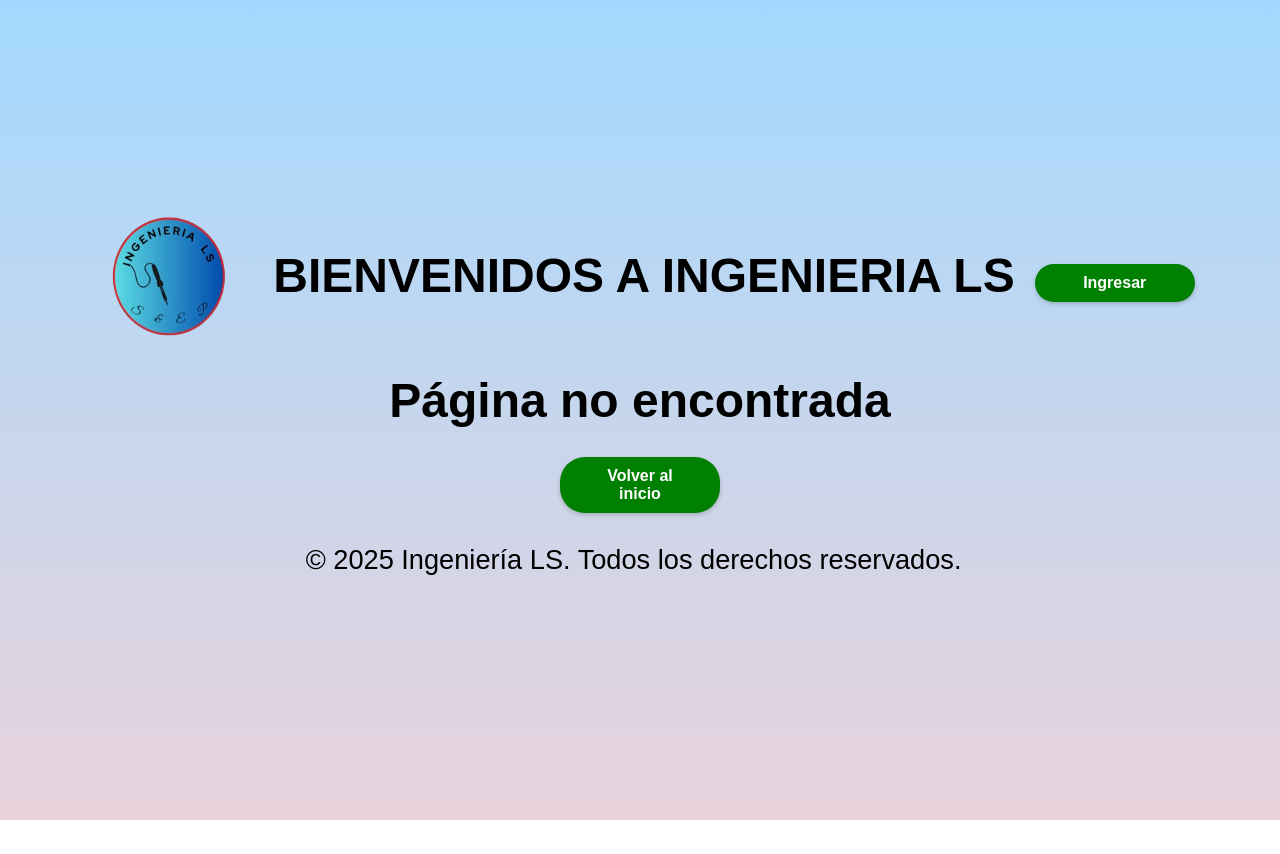
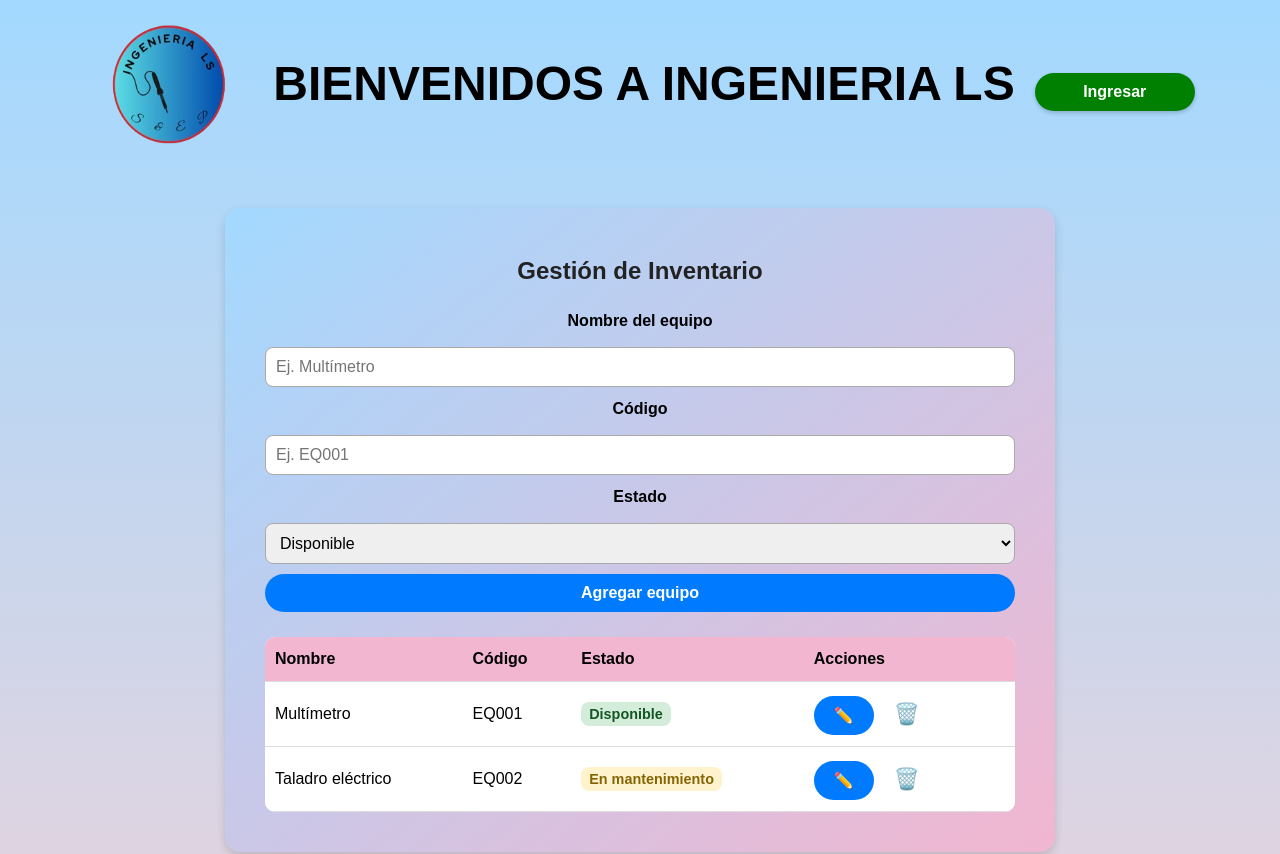
Before and after one commit to ypi4827-lab/IngenieriaLS, a React (Vite) app: page /inventario in a window 1280 px wide. Shown: the top 854 px of the page. Before the commit the page ends 820 px from the top, so only its background shows below. Built offline with nearby package versions, Linux system fonts and the light colour scheme.

Commit message:
agregar pagina de inventario

```diff
--- a/src/App.tsx
+++ b/src/App.tsx
@@ -15,6 +15,7 @@ import Boton from './componentes/comunes/Boton';
 import Reservas from './paginas/Reservas';
 import MisReservas from './paginas/MisReservas';
 import Confirmaciones from './paginas/Confirmaciones';
+import Inventario from './paginas/Inventario';
 
 const App: React.FC = () => {
   return (
@@ -32,6 +33,7 @@ const App: React.FC = () => {
         <Route path="/reservas" element={<Reservas />} />
         <Route path="/misreservas" element={<MisReservas />} />
         <Route path="/confirmacion" element={<Confirmaciones />} />
+        <Route path="/inventario" element={<Inventario />} />
         <Route
           path="*"
           element={
--- /dev/null
+++ b/src/componentes/inventario/FormularioEquipo.tsx
@@ -0,0 +1,62 @@
+import React, { useState } from "react";
+import "../../estilos/inventario.css";
+
+interface Equipo {
+  id?: number;
+  nombre: string;
+  codigo: string;
+  estado: "Disponible" | "En mantenimiento" | "Dañado";
+}
+
+interface Props {
+  onAgregar: (equipo: Equipo) => void;
+}
+
+const FormularioEquipo: React.FC<Props> = ({ onAgregar }) => {
+  const [nombre, setNombre] = useState("");
+  const [codigo, setCodigo] = useState("");
+  const [estado, setEstado] = useState<Equipo["estado"]>("Disponible");
+
+  const handleSubmit = (e: React.FormEvent) => {
+    e.preventDefault();
+    if (!nombre || !codigo) {
+      alert("Por favor, completa todos los campos.");
+      return;
+    }
+    onAgregar({ nombre, codigo, estado });
+    setNombre("");
+    setCodigo("");
+    setEstado("Disponible");
+  };
+
+  return (
+    <form className="formulario-equipo" onSubmit={handleSubmit}>
+      <label>Nombre del equipo</label>
+      <input
+        type="text"
+        value={nombre}
+        onChange={(e) => setNombre(e.target.value)}
+        placeholder="Ej. Multímetro"
+      />
+
+      <label>Código</label>
+      <input
+        type="text"
+        value={codigo}
+        onChange={(e) => setCodigo(e.target.value)}
+        placeholder="Ej. EQ001"
+      />
+
+      <label>Estado</label>
+      <select value={estado} onChange={(e) => setEstado(e.target.value as Equipo["estado"])}>
+        <option value="Disponible">Disponible</option>
+        <option value="En mantenimiento">En mantenimiento</option>
+        <option value="Dañado">Dañado</option>
+      </select>
+
+      <button type="submit" className="btn-agregar">Agregar equipo</button>
+    </form>
+  );
+};
+
+export default FormularioEquipo;
--- /dev/null
+++ b/src/componentes/inventario/TablaInventario.tsx
@@ -0,0 +1,96 @@
+import React, { useState } from 'react';
+import '../../estilos/inventario.css';
+import ModalEliminar from './ModalEliminar';
+import ModalEditar from './ModalEditar';
+
+interface Equipo {
+  id: number;
+  nombre: string;
+  codigo: string;
+  estado: string;
+}
+
+interface Props {
+  equipos: Equipo[];
+  onEliminar: (id: number) => void;
+  onEditar: (eq: Equipo) => void;
+}
+
+const TablaInventario: React.FC<Props> = ({ equipos, onEliminar, onEditar }) => {
+  const [idSeleccionado, setIdSeleccionado] = useState<number | null>(null);
+  const [equipoEditar, setEquipoEditar] = useState<Equipo | null>(null);
+
+  return (
+    <div className="tabla-inventario">
+      {equipos.length > 0 ? (
+        <table>
+          <thead>
+            <tr>
+              <th>Nombre</th>
+              <th>Código</th>
+              <th>Estado</th>
+              <th>Acciones</th>
+            </tr>
+          </thead>
+          <tbody>
+            {equipos.map((eq) => (
+              <tr key={eq.id}>
+                <td>{eq.nombre}</td>
+                <td>{eq.codigo}</td>
+                <td>
+                  <span
+                    className={`estado ${eq.estado
+                      .replace(/\s/g, '-')
+                      .toLowerCase()}`}
+                  >
+                    {eq.estado}
+                  </span>
+                </td>
+                <td>
+                  <button
+                    className="btn-editar"
+                    onClick={() => setEquipoEditar(eq)}
+                    title="Editar"
+                  >
+                    ✏️
+                  </button>
+                  <button
+                    className="btn-eliminar"
+                    onClick={() => setIdSeleccionado(eq.id)}
+                  >
+                    🗑️
+                  </button>
+                </td>
+              </tr>
+            ))}
+          </tbody>
+        </table>
+      ) : (
+        <p className="mensaje-vacio">No hay equipos registrados.</p>
+      )}
+
+      {idSeleccionado && (
+        <ModalEliminar
+          onConfirmar={() => {
+            onEliminar(idSeleccionado);
+            setIdSeleccionado(null);
+          }}
+          onCancelar={() => setIdSeleccionado(null)}
+        />
+      )}
+
+      {equipoEditar && (
+        <ModalEditar
+          equipo={equipoEditar}
+          onConfirmar={(actualizado) => {
+            onEditar(actualizado);
+            setEquipoEditar(null);
+          }}
+          onCancelar={() => setEquipoEditar(null)}
+        />
+      )}
+    </div>
+  );
+};
+
+export default TablaInventario;
--- /dev/null
+++ b/src/estilos/inventario.css
@@ -0,0 +1,148 @@
+.inventario-contenedor {
+  background: linear-gradient(to bottom right, #a3d9ff, #f2b6d0);
+  padding: 25px;
+  border-radius: 16px;
+  width: 95%;
+  max-width: 650px;
+  margin: 40px auto;
+  box-shadow: 0 4px 10px rgba(0,0,0,0.15);
+}
+
+.inventario-titulo {
+  text-align: center;
+  color: #222;
+  font-size: 1.5rem;
+  font-weight: bold;
+  margin-bottom: 20px;
+}
+
+.formulario-equipo {
+  display: flex;
+  flex-direction: column;
+  gap: 10px;
+  margin-bottom: 25px;
+}
+
+input, select {
+  padding: 10px;
+  border-radius: 8px;
+  border: 1px solid #aaa;
+  outline: none;
+  font-size: 1rem;
+}
+
+input:focus, select:focus {
+  border-color: #f2b6d0;
+  box-shadow: 0 0 5px rgba(242, 182, 208, 0.5);
+}
+
+.btn-agregar {
+  background-color: #007bff;
+  color: white;
+  border: none;
+  border-radius: 25px;
+  padding: 10px 20px;
+  font-weight: bold;
+  cursor: pointer;
+  transition: all 0.3s ease;
+}
+
+.btn-agregar:hover {
+  background-color: #0056b3;
+}
+
+.tabla-inventario table {
+  width: 100%;
+  border-collapse: collapse;
+  text-align: left;
+  background-color: #fff;
+  border-radius: 10px;
+  overflow: hidden;
+}
+
+th, td {
+  padding: 10px;
+  border-bottom: 1px solid #ddd;
+}
+
+th {
+  background-color: #f2b6d0;
+  color: #000;
+}
+
+.estado {
+  padding: 4px 8px;
+  border-radius: 8px;
+  font-weight: bold;
+  font-size: 0.9rem;
+}
+
+.estado.disponible { background-color: #d4edda; color: #155724; }
+.estado.en-mantenimiento { background-color: #fff3cd; color: #856404; }
+.estado.dañado { background-color: #f8d7da; color: #721c24; }
+
+.btn-eliminar {
+  background: transparent;
+  border: none;
+  font-size: 1.3rem;
+  cursor: pointer;
+}
+
+.mensaje-vacio {
+  text-align: center;
+  color: #333;
+  margin-top: 15px;
+}
+
+/* 🧊 Modal */
+.modal-overlay {
+  position: fixed;
+  top: 0;
+  left: 0;
+  width: 100%;
+  height: 100%;
+  background-color: rgba(0,0,0,0.4);
+  display: flex;
+  justify-content: center;
+  align-items: center;
+}
+
+.modal-eliminar {
+  background: white;
+  padding: 25px;
+  border-radius: 15px;
+  width: 90%;
+  max-width: 320px;
+  text-align: center;
+}
+
+.modal-botones {
+  display: flex;
+  justify-content: space-around;
+  margin-top: 15px;
+}
+
+.btn-confirmar {
+  background-color: #e74c3c;
+  color: white;
+  border: none;
+  border-radius: 20px;
+  padding: 8px 16px;
+  cursor: pointer;
+}
+
+.btn-cancelar {
+  background-color: #ccc;
+  border: none;
+  border-radius: 20px;
+  padding: 8px 16px;
+  cursor: pointer;
+}
+
+/* 📱 Mobile-first responsive */
+@media (min-width: 768px) {
+  .inventario-contenedor {
+    max-width: 750px;
+    padding: 40px;
+  }
+}
--- a/src/paginas/Inventario.tsx
+++ b/src/paginas/Inventario.tsx
@@ -0,0 +1,51 @@
+import React, { useState } from 'react';
+import '../estilos/inventario.css';
+import TablaInventario from '../componentes/inventario/TablaInventario';
+import FormularioEquipo from '../componentes/inventario/FormularioEquipo';
+
+interface Equipo {
+  id: number;
+  nombre: string;
+  codigo: string;
+  estado: 'Disponible' | 'En mantenimiento' | 'Dañado';
+}
+
+const Inventario: React.FC = () => {
+  const [equipos, setEquipos] = useState<Equipo[]>([
+    { id: 1, nombre: 'Multímetro', codigo: 'EQ001', estado: 'Disponible' },
+    {
+      id: 2,
+      nombre: 'Taladro eléctrico',
+      codigo: 'EQ002',
+      estado: 'En mantenimiento',
+    },
+  ]);
+
+  const agregarEquipo = (nuevo: Equipo) => {
+    setEquipos([...equipos, { ...nuevo, id: Date.now() }]);
+  };
+
+  const eliminarEquipo = (id: number) => {
+    setEquipos(equipos.filter((eq) => eq.id !== id));
+  };
+
+  const editarEquipo = (actualizado: Equipo) => {
+    setEquipos((prev) =>
+      prev.map((eq) => (eq.id === actualizado.id ? actualizado : eq))
+    );
+  };
+
+  return (
+    <div className="inventario-contenedor">
+      <h2 className="inventario-titulo">Gestión de Inventario</h2>
+      <FormularioEquipo onAgregar={agregarEquipo} />
+      <TablaInventario
+        equipos={equipos}
+        onEliminar={eliminarEquipo}
+        onEditar={editarEquipo}
+      />
+    </div>
+  );
+};
+
+export default Inventario;
```
Also changed, not shown: src/componentes/gestionUsuarios/ModalEditarRol.tsx (added, +38 -0 lines).
